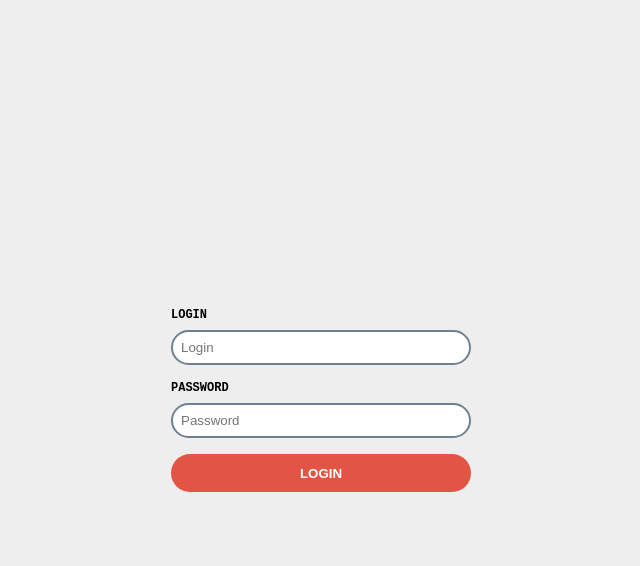
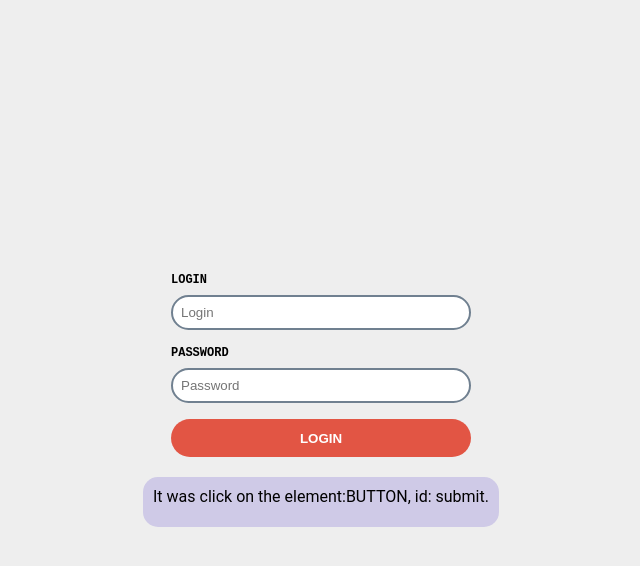
Before and after one commit to mate-academy/js_promise_function_DOM, a website built with Parcel: page src/index.html in a window 1280 px wide. Both pictures are taken after a click on the button "LOGIN". Shown: the whole page, without its empty margins (319-959 px from the left). Built offline with nearby package versions, Linux system fonts and the light colour scheme.

Commit message:
solution

```diff
--- a/package.json
+++ b/package.json
@@ -21,7 +21,7 @@
     "@linthtml/linthtml": "^0.3.2",
     "@mate-academy/eslint-config": "*",
     "@mate-academy/linthtml-config": "0.0.1",
-    "@mate-academy/scripts": "^0.7.12",
+    "@mate-academy/scripts": "^0.9.2",
     "@mate-academy/stylelint-config": "0.0.9",
     "colors": "^1.3.3",
     "cypress": "^5.6.0",
--- a/src/scripts/main.js
+++ b/src/scripts/main.js
@@ -1,11 +1,20 @@
 'use strict';
 
 function waitFor(element, eventName) {
-// write your code here
+  return new Promise((resolve) => {
+    element.addEventListener(`${eventName}`, (e) => {
+      resolve(`It was ${eventName} on the element:`
+      + `${element.nodeName}, id: ${element.id}.`);
+    });
+  });
 }
 
 const printMessage = (message) => {
-// write your code here
+  const newDiv = document.createElement('div');
+
+  newDiv.classList.add('message');
+  newDiv.innerText = message;
+  document.body.insertAdjacentElement('beforeend', newDiv);
 };
 
 module.exports = {
--- a/src/styles/main.scss
+++ b/src/styles/main.scss
@@ -4,6 +4,7 @@ body {
   margin: 0;
 
   display: flex;
+  flex-direction: column;
   align-items: center;
   justify-content: center;
 
@@ -48,6 +49,7 @@ button {
 }
 
 .message {
+  margin-top: 20px;
   border-radius: 15px;
   background-color: rgb(207, 202, 231);
   height: 30px;
```
